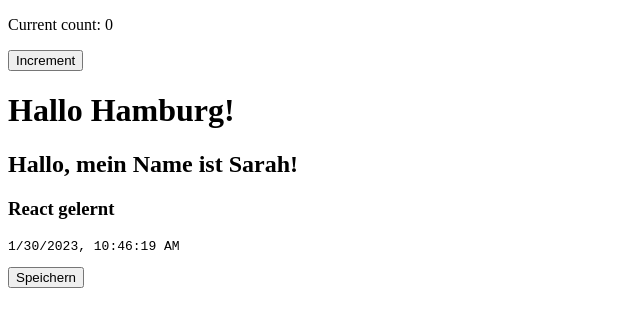
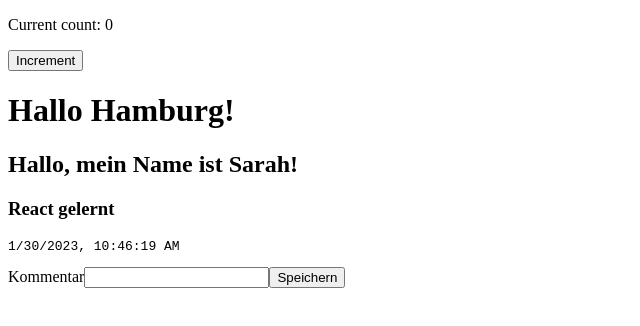
Before and after one commit to SuoraGmbH/react-workshop-2023-01-hl, a React (Create React App) app: page / in a window 1280 px wide. Shown: the top 326 px of the page, without its empty margins (0-640 px from the left). Built offline with nearby package versions, Linux system fonts and the light colour scheme.

Commit message:
use State

```diff
--- a/src/components/TimeEntryForm.tsx
+++ b/src/components/TimeEntryForm.tsx
@@ -1,13 +1,24 @@
-import React from "react";
+import React, { useState } from "react";
 
 const TimeEntryForm: React.FunctionComponent = () => {
+  const [inputValue, setInputValue] = useState("");
+
   function handleSubmit(event: React.FormEvent<HTMLFormElement>) {
     event.preventDefault();
     console.log("Hallo Welt!");
   }
 
+  function handleChange(event: React.ChangeEvent<HTMLInputElement>) {
+    setInputValue(event.target.value);
+  }
+
   return (
     <form onSubmit={handleSubmit}>
+      <label>
+        Kommentar
+        <input onChange={handleChange} />
+      </label>
+      {inputValue}
       <button type="submit">Speichern</button>
     </form>
   );
```
